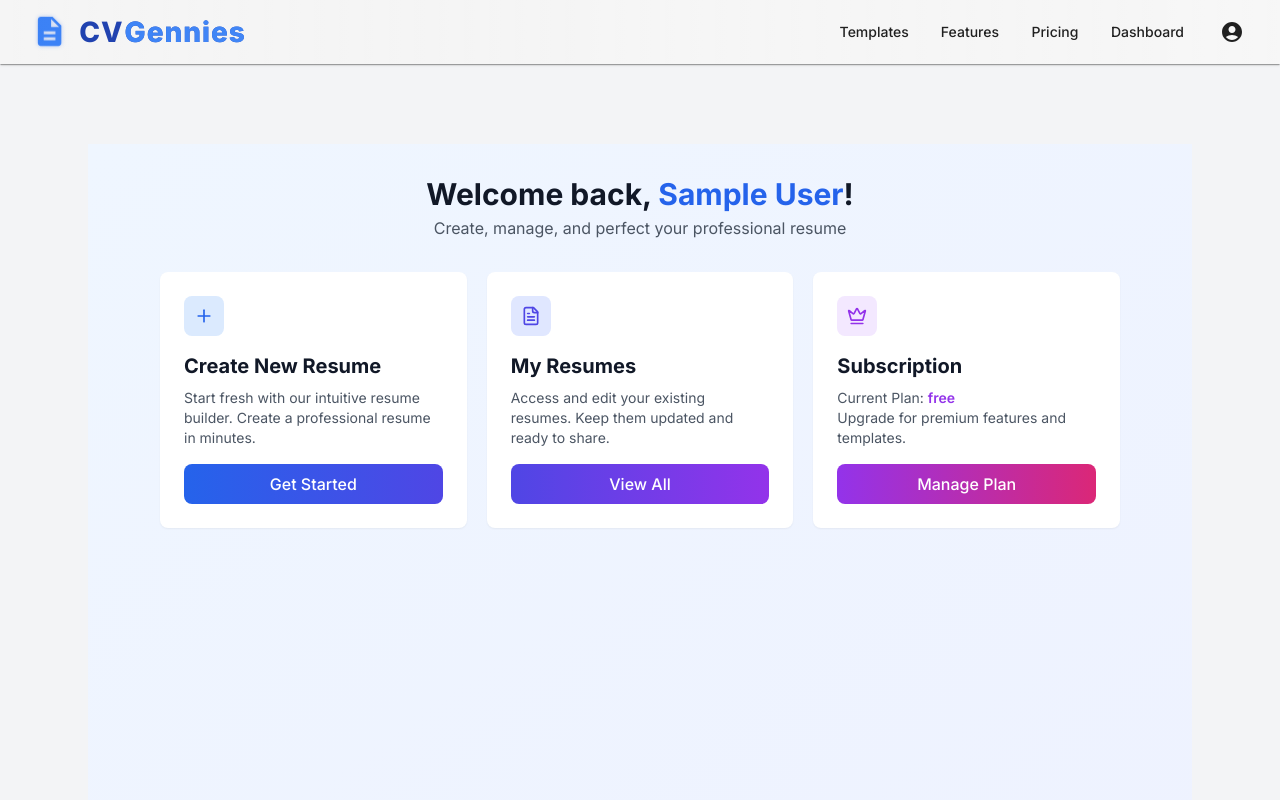
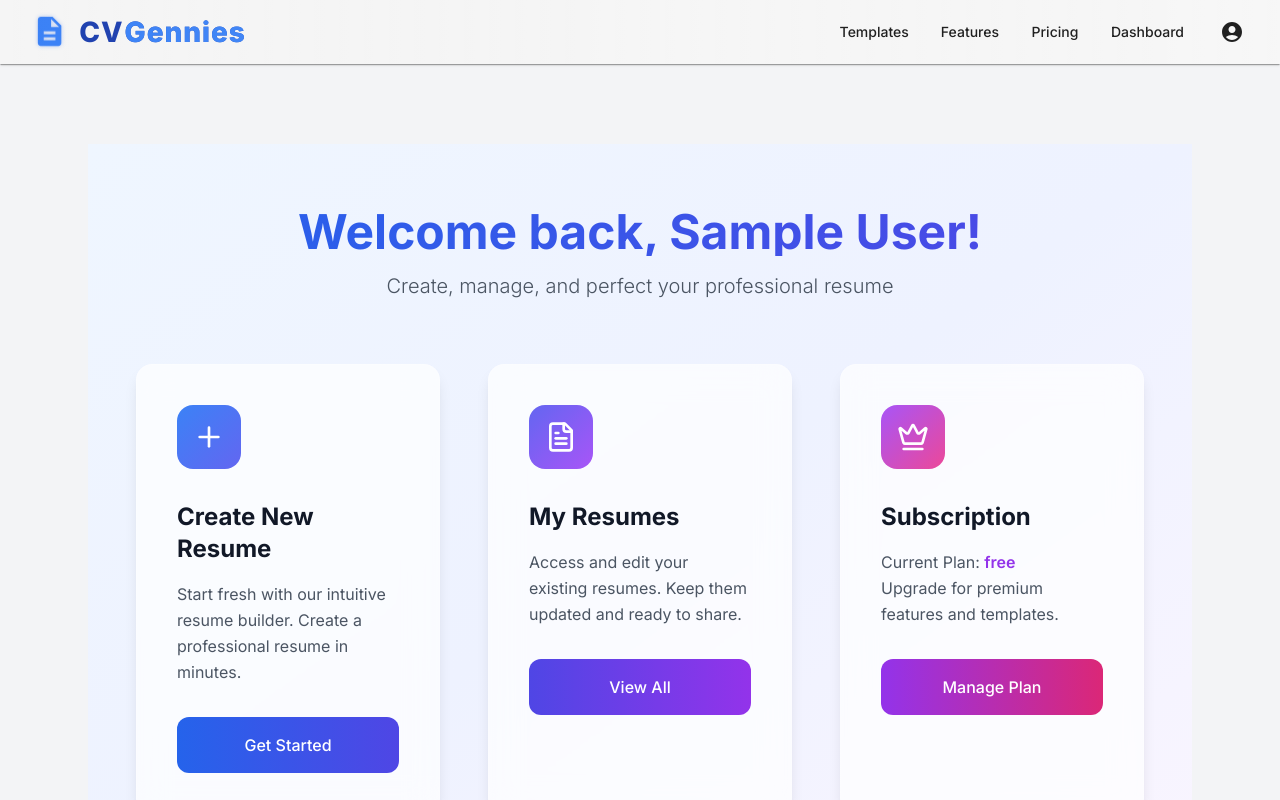
Before and after one commit to Avijitdam98/CV_Gennies, a React (Vite) app in the folder client/: page /dashboard in a window 1280 px wide. Shown: the top 800 px of the page. Built offline with nearby package versions, Linux system fonts and the light colour scheme; sample sign-in values are in the browser's storage.

Commit message:
Enhanced UI/UX for Dashboard and Register pages

```diff
--- a/client/src/pages/Dashboard.jsx
+++ b/client/src/pages/Dashboard.jsx
@@ -14,34 +14,33 @@ const Dashboard = () => {
   }, [user, navigate]);
 
   return (
-    <div className="min-h-screen bg-gradient-to-br from-blue-50 to-indigo-50 py-8">
-      <div className="max-w-5xl mx-auto px-4 sm:px-6 lg:px-8">
+    <div className="min-h-screen bg-gradient-to-br from-blue-50 via-indigo-50 to-purple-50 py-16">
+      <div className="max-w-7xl mx-auto px-6 sm:px-8 lg:px-12">
         {/* Welcome Section */}
-        <div className="text-center mb-8">
-          <h1 className="text-3xl font-bold text-gray-900 mb-1">
-            Welcome back, <span className="text-blue-600">{user?.name}</span>!
+        <div className="text-center mb-16">
+          <h1 className="text-5xl font-bold text-transparent bg-clip-text bg-gradient-to-r from-blue-600 to-indigo-600 mb-4">
+            Welcome back, {user?.name}!
           </h1>
-          <p className="text-base text-gray-600">
+          <p className="text-xl text-gray-600 font-light">
             Create, manage, and perfect your professional resume
           </p>
         </div>
 
         {/* Cards Grid */}
-        <div className="grid grid-cols-1 md:grid-cols-3 gap-5">
+        <div className="grid grid-cols-1 md:grid-cols-3 gap-8 lg:gap-12">
           {/* Create New Resume Card */}
-          <div className="group relative bg-white rounded-lg shadow-sm hover:shadow-lg transition-all duration-300 overflow-hidden">
-            <div className="absolute inset-0 bg-gradient-to-r from-blue-600 to-indigo-600 opacity-0 group-hover:opacity-10 transition-opacity duration-300"></div>
-            <div className="p-6">
-              <div className="w-10 h-10 bg-blue-100 rounded-lg flex items-center justify-center mb-4">
-                <Plus className="w-5 h-5 text-blue-600" />
+          <div className="group bg-white/70 backdrop-blur-lg rounded-2xl shadow-lg hover:shadow-2xl transition-all duration-500 overflow-hidden border border-white/20">
+            <div className="p-8 lg:p-10">
+              <div className="w-16 h-16 bg-gradient-to-br from-blue-500 to-indigo-500 rounded-2xl flex items-center justify-center mb-8 group-hover:scale-110 group-hover:rotate-3 transition-all duration-500">
+                <Plus className="w-8 h-8 text-white" />
               </div>
-              <h2 className="text-xl font-bold text-gray-900 mb-2">Create New Resume</h2>
-              <p className="text-sm text-gray-600 mb-4">
+              <h2 className="text-2xl font-bold text-gray-900 mb-4">Create New Resume</h2>
+              <p className="text-gray-600 mb-8 leading-relaxed">
                 Start fresh with our intuitive resume builder. Create a professional resume in minutes.
               </p>
               <button
                 onClick={() => navigate('/create-resume')}
-                className="w-full py-2 px-4 bg-gradient-to-r from-blue-600 to-indigo-600 text-white rounded-lg font-medium hover:from-blue-700 hover:to-indigo-700 transition-all duration-300"
+                className="w-full py-4 px-6 bg-gradient-to-r from-blue-600 to-indigo-600 text-white rounded-xl font-medium hover:from-blue-700 hover:to-indigo-700 transition-all duration-500 transform hover:translate-y-[-2px] hover:shadow-lg active:translate-y-[1px]"
               >
                 Get Started
               </button>
@@ -49,19 +48,18 @@ const Dashboard = () => {
           </div>
 
           {/* My Resumes Card */}
-          <div className="group relative bg-white rounded-lg shadow-sm hover:shadow-lg transition-all duration-300 overflow-hidden">
-            <div className="absolute inset-0 bg-gradient-to-r from-indigo-600 to-purple-600 opacity-0 group-hover:opacity-10 transition-opacity duration-300"></div>
-            <div className="p-6">
-              <div className="w-10 h-10 bg-indigo-100 rounded-lg flex items-center justify-center mb-4">
-                <FileText className="w-5 h-5 text-indigo-600" />
+          <div className="group bg-white/70 backdrop-blur-lg rounded-2xl shadow-lg hover:shadow-2xl transition-all duration-500 overflow-hidden border border-white/20">
+            <div className="p-8 lg:p-10">
+              <div className="w-16 h-16 bg-gradient-to-br from-indigo-500 to-purple-500 rounded-2xl flex items-center justify-center mb-8 group-hover:scale-110 group-hover:rotate-3 transition-all duration-500">
+                <FileText className="w-8 h-8 text-white" />
               </div>
-              <h2 className="text-xl font-bold text-gray-900 mb-2">My Resumes</h2>
-              <p className="text-sm text-gray-600 mb-4">
+              <h2 className="text-2xl font-bold text-gray-900 mb-4">My Resumes</h2>
+              <p className="text-gray-600 mb-8 leading-relaxed">
                 Access and edit your existing resumes. Keep them updated and ready to share.
               </p>
               <button
                 onClick={() => navigate('/my-resumes')}
-                className="w-full py-2 px-4 bg-gradient-to-r from-indigo-600 to-purple-600 text-white rounded-lg font-medium hover:from-indigo-700 hover:to-purple-700 transition-all duration-300"
+                className="w-full py-4 px-6 bg-gradient-to-r from-indigo-600 to-purple-600 text-white rounded-xl font-medium hover:from-indigo-700 hover:to-purple-700 transition-all duration-500 transform hover:translate-y-[-2px] hover:shadow-lg active:translate-y-[1px]"
               >
                 View All
               </button>
@@ -69,21 +67,20 @@ const Dashboard = () => {
           </div>
 
           {/* Subscription Card */}
-          <div className="group relative bg-white rounded-lg shadow-sm hover:shadow-lg transition-all duration-300 overflow-hidden">
-            <div className="absolute inset-0 bg-gradient-to-r from-purple-600 to-pink-600 opacity-0 group-hover:opacity-10 transition-opacity duration-300"></div>
-            <div className="p-6">
-              <div className="w-10 h-10 bg-purple-100 rounded-lg flex items-center justify-center mb-4">
-                <Crown className="w-5 h-5 text-purple-600" />
+          <div className="group bg-white/70 backdrop-blur-lg rounded-2xl shadow-lg hover:shadow-2xl transition-all duration-500 overflow-hidden border border-white/20">
+            <div className="p-8 lg:p-10">
+              <div className="w-16 h-16 bg-gradient-to-br from-purple-500 to-pink-500 rounded-2xl flex items-center justify-center mb-8 group-hover:scale-110 group-hover:rotate-3 transition-all duration-500">
+                <Crown className="w-8 h-8 text-white" />
               </div>
-              <h2 className="text-xl font-bold text-gray-900 mb-2">Subscription</h2>
-              <p className="text-sm text-gray-600 mb-4">
+              <h2 className="text-2xl font-bold text-gray-900 mb-4">Subscription</h2>
+              <p className="text-gray-600 mb-8 leading-relaxed">
                 Current Plan: <span className="font-semibold text-purple-600">free</span>
                 <br />
                 Upgrade for premium features and templates.
               </p>
               <button
                 onClick={() => navigate('/subscription')}
-                className="w-full py-2 px-4 bg-gradient-to-r from-purple-600 to-pink-600 text-white rounded-lg font-medium hover:from-purple-700 hover:to-pink-700 transition-all duration-300"
+                className="w-full py-4 px-6 bg-gradient-to-r from-purple-600 to-pink-600 text-white rounded-xl font-medium hover:from-purple-700 hover:to-pink-700 transition-all duration-500 transform hover:translate-y-[-2px] hover:shadow-lg active:translate-y-[1px]"
               >
                 Manage Plan
               </button>
```
Also changed, not shown: client/src/pages/auth/Register.jsx (+29 -26 lines).
